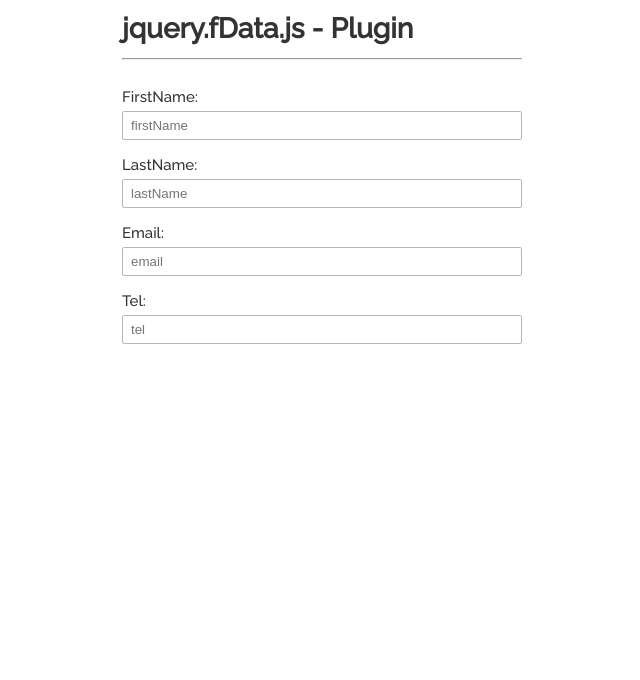
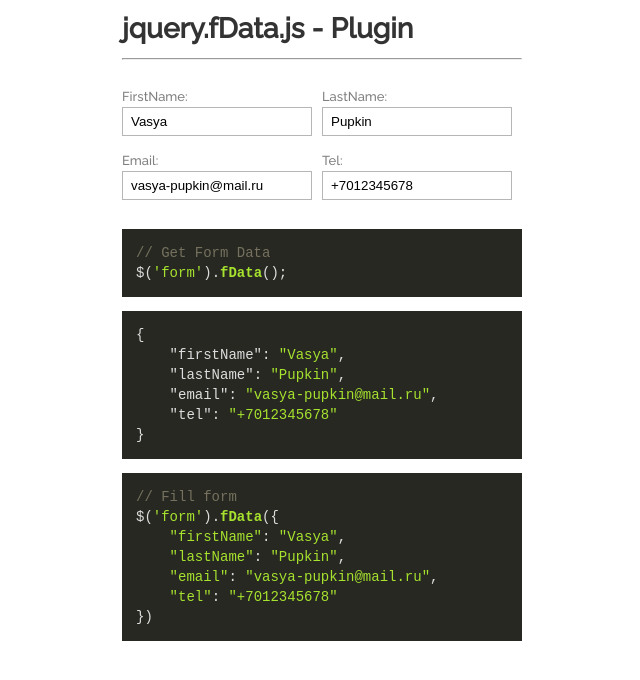
Before and after one commit to frentsel/jquery.fData.js, a plain HTML site: page index.html in a window 1280 px wide. Shown: the whole page, without its empty margins (318-958 px from the left). Drawn offline with nearby package versions, Linux system fonts and the light colour scheme.

Commit message:
change description

```diff
--- a/index.html
+++ b/index.html
@@ -7,6 +7,8 @@
 	<meta http-equiv="X-UA-Compatible" content="ie=edge">
 	<title>jquery.fData.js</title>
 	<link href="https://fonts.googleapis.com/css?family=Raleway:500" rel="stylesheet">
+	<link rel="stylesheet" href="//cdnjs.cloudflare.com/ajax/libs/highlight.js/9.10.0/styles/monokai.min.css">
+	<script src="//cdnjs.cloudflare.com/ajax/libs/highlight.js/9.10.0/highlight.min.js"></script>
 	<link rel="stylesheet" href="./main.css">
 </head>
 <body>
@@ -17,37 +19,57 @@
 	<br>
 	<form>
 		<label>firstName:
-			<input type="text" name="firstName" placeholder="firstName">
+			<input type="text" name="firstName" oninput="getData()" placeholder="firstName" value="Vasya">
 		</label>
 		<label>lastName:
-			<input type="text" name="lastName" placeholder="lastName">
+			<input type="text" name="lastName" oninput="getData()" placeholder="lastName" value="Pupkin">
 		</label>
 		<label>email:
-			<input type="email" name="email" placeholder="email">
+			<input type="email" name="email" oninput="getData()" placeholder="email" value="vasya-pupkin@mail.ru">
 		</label>
 		<label>tel:
-			<input type="tel" name="tel" placeholder="tel">
+			<input type="tel" name="tel" oninput="getData()" placeholder="tel" value="+7012345678">
 		</label>
+	</form>
 
-	</form>
+	<pre><code class="javascript">// Get Form Data
+$('form').fData();</code></pre>
+
+	<pre><code id="code" class="json"></code></pre>
+
+	<pre><code class="javascript">// Fill form
+$('form').fData({
+    "firstName": "Vasya",
+    "lastName": "Pupkin",
+    "email": "vasya-pupkin@mail.ru",
+    "tel": "+7012345678"
+})</code></pre>
 </div>
 
 
 <script src="./jquery-3.1.1.min.js"></script>
 <script src="./jquery.fData.js" defer></script>
 <script>
-	// Example
+
 	var form = $('form');
 
-	// Return json object of form
-	console.log(form.fData());
+	// Get Data
+	function getData() {
+		var obj = form.fData();
+		$('#code').html(JSON.stringify(obj, null, 4));
+	}
 
-	// Fill form
-	form.fData({
-		userName: 'Sanya',
-		email: 'sanya@gmail.com',
-		age: 32
-	})
+	$(function () {
+		getData();
+
+		hljs.initHighlightingOnLoad();
+	});
+
+//	form.fData({
+//		userName: 'Sanya',
+//		email: 'sanya@gmail.com',
+//		age: 32
+//	})
 </script>
 </body>
 </html>
--- a/main.css
+++ b/main.css
@@ -13,17 +13,22 @@
 	margin: 0 auto;
 }
 
+form {
+	overflow: hidden;
+}
+
 label {
 	margin-bottom: 15px;
 	display: block;
-	font-size: 15px;
+	font-size: 13px;
 	text-transform: capitalize;
+	width: 50%;
+	float: left;
+	color: gray;
 }
 
 input {
-	width: 100%;
+	width: 95%;
 	padding: 6px 8px;
 	border: 1px solid #b6b6b6;
-	border-radius: 2px;
-	margin-top: 4px;
 }
```
Also changed, not shown: 1 other file.
